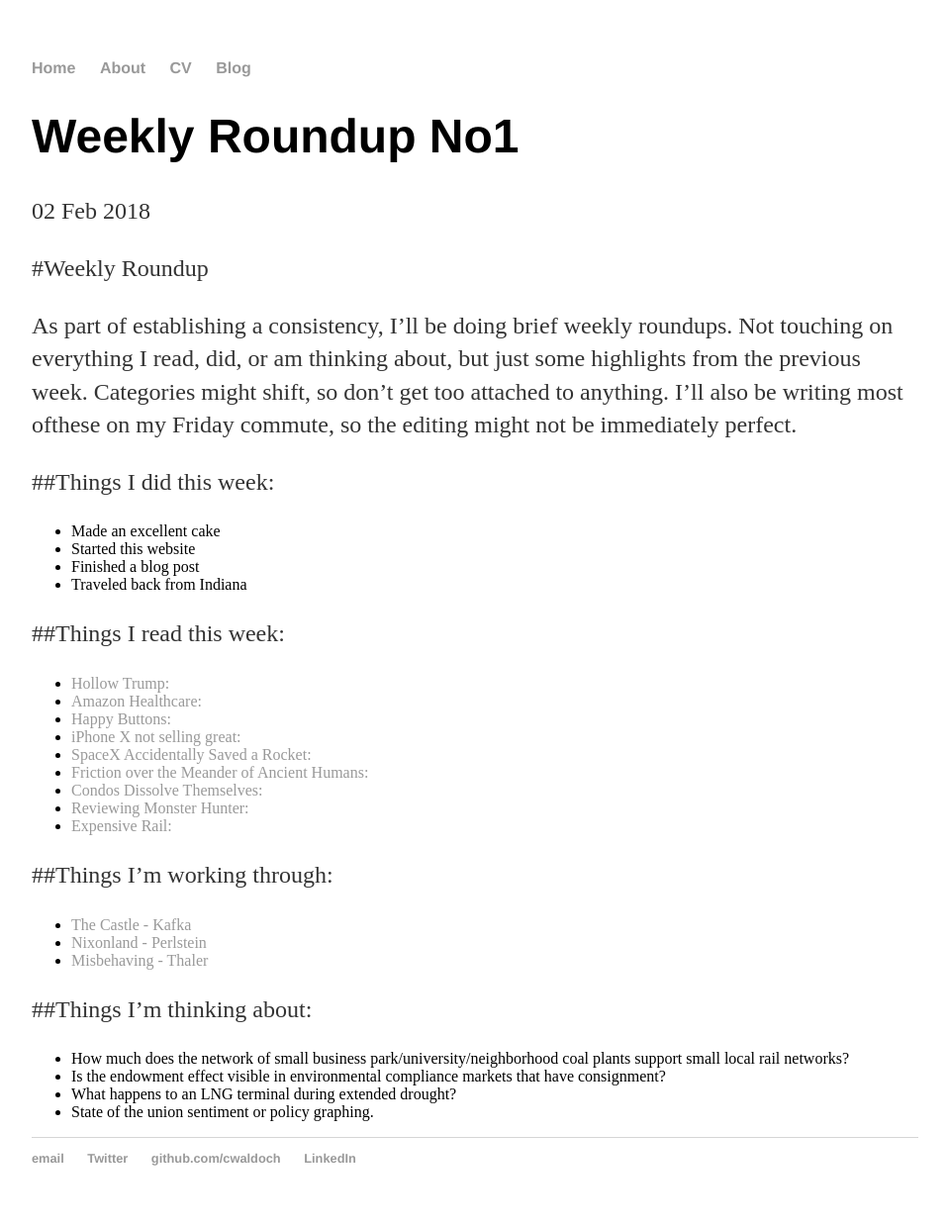
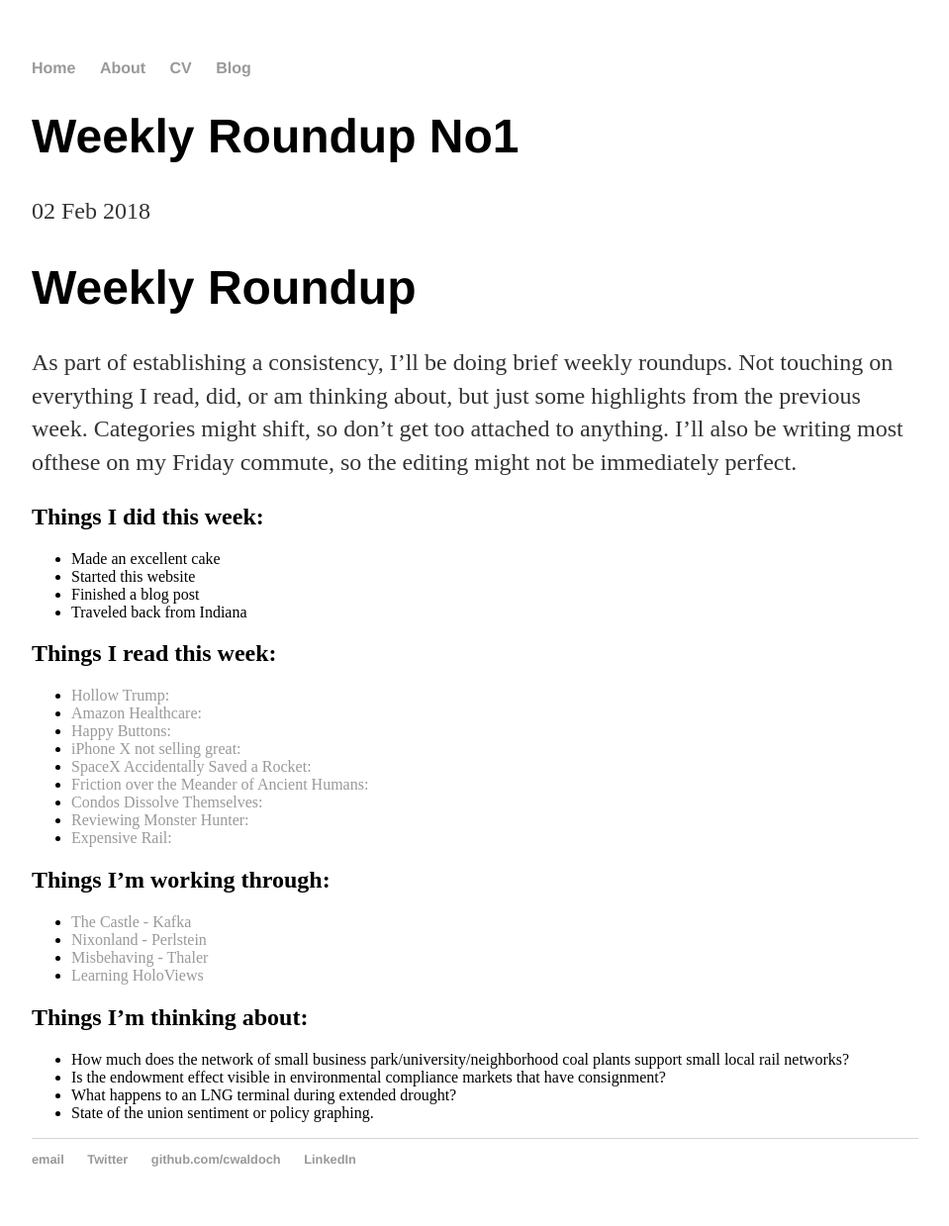
Before and after one commit to cwaldoch/cwaldoch.github.io, a Jekyll site: the page built from _posts/2018-02-02-weekly-roundup-no1.md, in a window 1280 px wide. Shown: the whole page at 99% size, without its empty margins (160-1119 px from the left). Built offline with Jekyll 4.4.1, drawn with Linux system fonts in a browser that asks for light colours; our own code applies the rules of GitHub Pages for plain Markdown files.

Commit message:
Update 2018-02-02-weekly-roundup-no1.md

```diff
--- a/_posts/2018-02-02-weekly-roundup-no1.md
+++ b/_posts/2018-02-02-weekly-roundup-no1.md
@@ -1,14 +1,14 @@
-#Weekly Roundup
+# Weekly Roundup
 
 As part of establishing a consistency, I'll be doing brief weekly roundups. Not touching on everything I read, did, or am thinking about, but just some highlights from the previous week. Categories might shift, so don't get too attached to anything. I'll also be writing most ofthese on my Friday commute, so the editing might not be immediately perfect.
 
-##Things I did this week:
+## Things I did this week:
 * Made an excellent cake
 * Started this website
 * Finished a blog post
 * Traveled back from Indiana
 
-##Things I read this week:
+## Things I read this week:
 * [Hollow Trump:](https://www.vox.com/2018/1/30/16950192/state-of-the-union-problems)
 * [Amazon Healthcare:](https://stratechery.com/2018/amazon-health/)
 * [Happy Buttons:](https://www.newyorker.com/magazine/2018/02/05/customer-satisfaction-at-the-push-of-a-button)
@@ -19,12 +19,13 @@ As part of establishing a consistency, I'll be doing brief weekly roundups. Not
 * [Reviewing Monster Hunter:](https://waypoint.vice.com/en_us/article/8xvpw5/monster-hunter-world-review)
 * [Expensive Rail:](https://www.citylab.com/transportation/2018/01/why-its-so-expensive-to-build-urban-rail-in-the-us/551408/)
 
-##Things I'm working through:
+## Things I'm working through:
 * [The Castle - Kafka](http://amzn.to/2FFTfwF)
 * [Nixonland - Perlstein](http://amzn.to/2Ey4V5b)
 * [Misbehaving - Thaler](http://amzn.to/2GFsk5i)
+* [Learning HoloViews](http://holoviews.org/)
 
-##Things I'm thinking about:
+## Things I'm thinking about:
 * How much does the network of small business park/university/neighborhood coal plants support small local rail networks?
 * Is the endowment effect visible in environmental compliance markets that have consignment?
 * What happens to an LNG terminal during extended drought?
```
